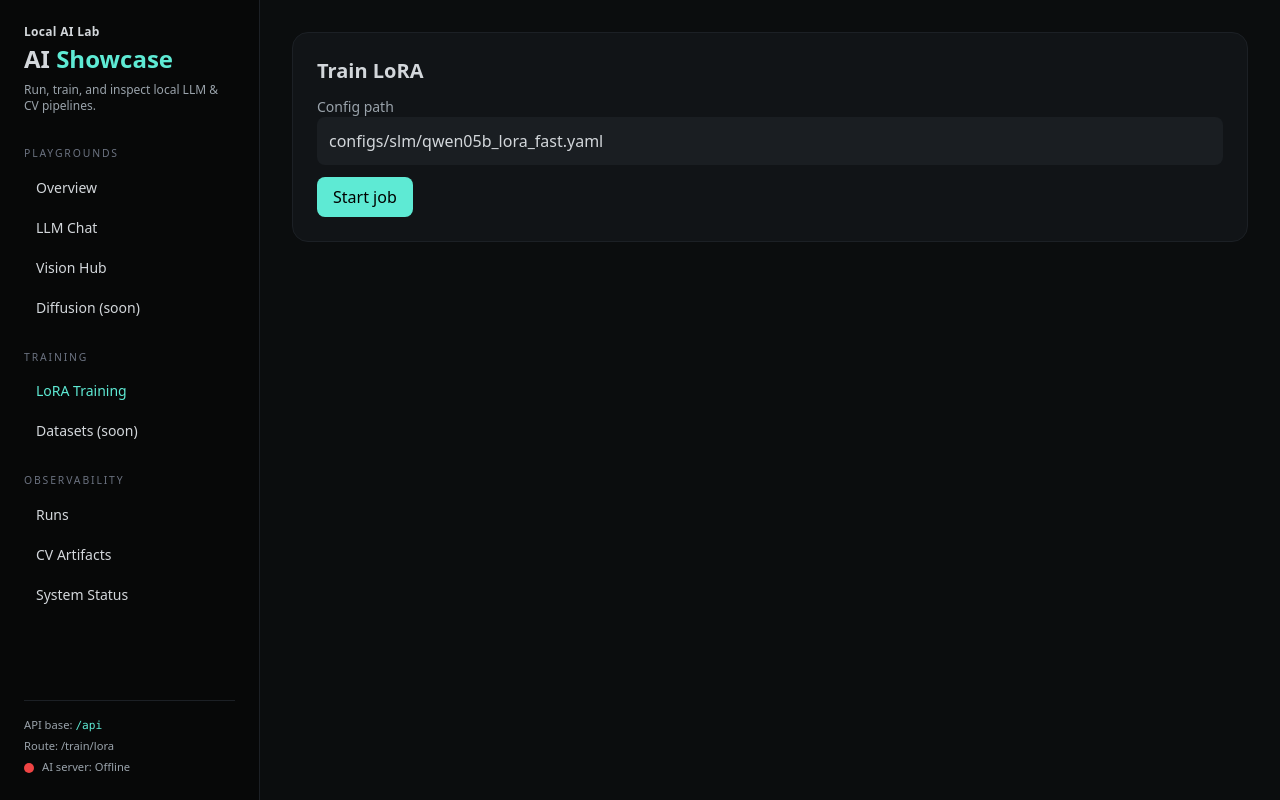
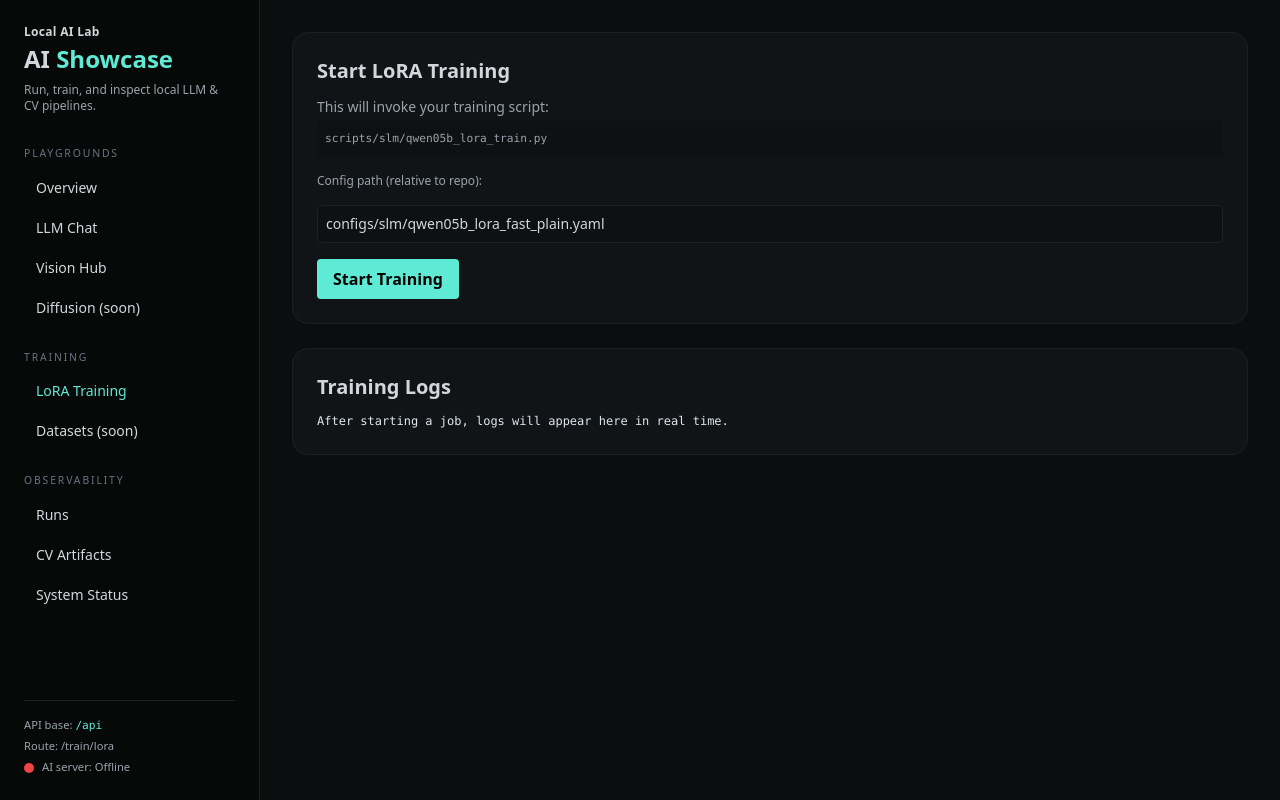
Before and after one commit to schlenker-owl/ai-playground-client, a React (Vite) app: page /train/lora in a window 1280 px wide. Built offline with nearby package versions, Linux system fonts and the light colour scheme; no server answers.

Commit message:
update lora training ui

```diff
--- a/src/lib/api.ts
+++ b/src/lib/api.ts
@@ -1,6 +1,5 @@
 // path: src/lib/api.ts
 // ---
-
 // If BASE is set, call the server directly; otherwise use the /api proxy.
 // src/lib/api.ts
 // All calls go to /api/** so we can proxy to ai-server in dev and nginx in prod.
@@ -48,7 +47,9 @@ export const api = {
       body: JSON.stringify(payload)
     }),
   jobStatus: (id: string) =>
-    jfetch<{ id: string; status: string; lines: string[] }>(`/jobs/${id}`)
+    jfetch<{ id: string; status: string; lines: string[]; output_dir?: string }>(
+      `/jobs/${id}`
+    )
 };
 
 // --- CV API client ---
--- a/src/pages/TrainLora.tsx
+++ b/src/pages/TrainLora.tsx
@@ -1,46 +1,170 @@
-import { useState, useRef, useEffect } from 'react';
+// path: src/pages/TrainLora.tsx
+// ---
+import { useEffect, useState } from 'react';
 import Card from '../components/Card';
 import { api } from '../lib/api';
 
+const POLL_INTERVAL_FOREGROUND_MS = 3000; // 3s while you're watching it
+const POLL_INTERVAL_BACKGROUND_MS = 15000; // 15s if tab is hidden
+
+// Normalize raw log lines so each logical line is on its own row.
+// - Split on \r / \n
+// - Strip ANSI color codes
+// - Drop empty fragments
+function normalizeLogs(raw: string[]): string {
+  const ansiRegex = /\x1b\[[0-9;]*m/g;
+
+  const lines: string[] = [];
+  for (const line of raw) {
+    const parts = line.split(/\r\n|\r|\n/);
+    for (let p of parts) {
+      p = p.replace(ansiRegex, ''); // strip color codes
+      if (p.trim().length === 0) continue;
+      lines.push(p);
+    }
+  }
+  return lines.join('\n');
+}
+
 export default function TrainLoRA() {
-  const [configPath, setConfigPath] = useState("configs/slm/qwen05b_lora_fast.yaml");
-  const [jobId, setJobId] = useState<string>("");
-  const [status, setStatus] = useState<string>("");
-  const [lines, setLines] = useState<string[]>([]);
-  const timer = useRef<any>(null);
+  const [configPath, setConfigPath] = useState(
+    'configs/slm/qwen05b_lora_fast_plain.yaml'
+  );
 
-  async function start() {
-    setStatus('starting...');
-    setLines([]);
-    const res = await api.startLoRA({ config_path: configPath });
-    setJobId(res.job_id);
-    setStatus('running');
-    if (timer.current) clearInterval(timer.current);
-    timer.current = setInterval(async () => {
-      const s = await api.jobStatus(res.job_id);
-      setStatus(s.status);
-      setLines(s.lines);
-      if (s.status === 'done' || s.status === 'error') {
-        clearInterval(timer.current);
+  const [jobId, setJobId] = useState<string | null>(null);
+  const [logs, setLogs] = useState<string[]>([]);
+  const [status, setStatus] = useState<string | null>(null);
+  const [outputDir, setOutputDir] = useState<string | null>(null);
+
+  // Poll job status
+  useEffect(() => {
+    if (!jobId) return;
+
+    let cancelled = false;
+
+    const poll = async () => {
+      if (cancelled) return;
+      try {
+        const res = await api.jobStatus(jobId);
+        if (cancelled) return;
+
+        setLogs(res.lines || []);
+        setStatus(res.status);
+        setOutputDir(res.output_dir || null);
+
+        if (res.status === 'running') {
+          const isHidden =
+            typeof document !== 'undefined' &&
+            document.visibilityState === 'hidden';
+          const delay = isHidden
+            ? POLL_INTERVAL_BACKGROUND_MS
+            : POLL_INTERVAL_FOREGROUND_MS;
+          setTimeout(poll, delay);
+        }
+      } catch (err) {
+        if (!cancelled) {
+          console.error(err);
+          // you could setStatus('error') here if you want to surface it
+        }
       }
-    }, 2000);
+    };
+
+    // initial kick
+    poll();
+
+    return () => {
+      cancelled = true;
+    };
+  }, [jobId]);
+
+  async function startJob() {
+    setJobId(null);
+    setLogs([]);
+    setStatus(null);
+    setOutputDir(null);
+
+    try {
+      const res = await api.startLoRA({ config_path: configPath });
+      setJobId(res.job_id);
+      setStatus('starting');
+    } catch (err) {
+      console.error(err);
+      setStatus('error');
+    }
   }
 
-  useEffect(() => () => { if (timer.current) clearInterval(timer.current); }, []);
+  const running = status === 'running' || status === 'starting';
+  const displayLogs =
+    logs.length > 0
+      ? normalizeLogs(logs)
+      : 'After starting a job, logs will appear here in real time.';
 
   return (
-    <Card title="Train LoRA">
-      <label className="block text-sm text-[#9aa3ab]">Config path</label>
-      <input className="w-full rounded-lg bg-muted p-3 outline-none" value={configPath} onChange={e=>setConfigPath(e.target.value)} />
-      <button onClick={start} className="mt-3 px-4 py-2 rounded-lg bg-accent text-black font-medium">Start job</button>
+    <div className="space-y-6">
+      {/* Controls card */}
+      <Card title="Start LoRA Training">
+        <div className="space-y-4">
+          <div className="text-sm text-[#9aa3ab]">
+            This will invoke your training script:
+            <pre className="mt-1 p-2 bg-black/20 rounded text-[0.7rem]">
+              scripts/slm/qwen05b_lora_train.py
+            </pre>
+          </div>
 
-      {jobId && (
-        <div className="mt-6">
-          <div className="text-sm text-[#9aa3ab]">Job ID: <code className="text-accent">{jobId}</code></div>
-          <div className="text-sm text-[#9aa3ab]">Status: <b>{status}</b></div>
-          <pre className="mt-3 whitespace-pre-wrap text-[#dfe7ee] max-h-[360px] overflow-auto">{lines.join('\n')}</pre>
+          <label className="block text-xs text-[#9aa3ab]">
+            Config path (relative to repo):
+          </label>
+          <input
+            className="w-full bg-black/20 border border-edge rounded p-2 text-sm"
+            value={configPath}
+            onChange={(e) => setConfigPath(e.target.value)}
+          />
+
+          <button
+            onClick={startJob}
+            disabled={running}
+            className="px-4 py-2 rounded bg-accent text-black font-semibold disabled:opacity-50"
+          >
+            {running ? 'Training…' : 'Start Training'}
+          </button>
+
+          {status && (
+            <div className="text-xs text-[#9aa3ab]">
+              Status:{' '}
+              <span
+                className={
+                  status === 'error'
+                    ? 'text-red-400'
+                    : status === 'completed'
+                    ? 'text-emerald-400'
+                    : 'text-accent'
+                }
+              >
+                {status}
+              </span>
+            </div>
+          )}
+
+          {outputDir && status === 'completed' && (
+            <div className="mt-3 text-xs text-[#9aa3ab]">
+              Output directory:
+              <pre className="p-2 bg-black/20 rounded text-[0.7rem]">
+                {outputDir}
+              </pre>
+              <p className="mt-1">
+                You can explore this run in the <b>Runs</b> section.
+              </p>
+            </div>
+          )}
         </div>
-      )}
-    </Card>
+      </Card>
+
+      {/* Logs card — full width */}
+      <Card title="Training Logs">
+        <pre className="whitespace-pre text-[#dfe7ee] max-h-[600px] overflow-auto text-xs leading-snug font-mono">
+          {displayLogs}
+        </pre>
+      </Card>
+    </div>
   );
 }
```
